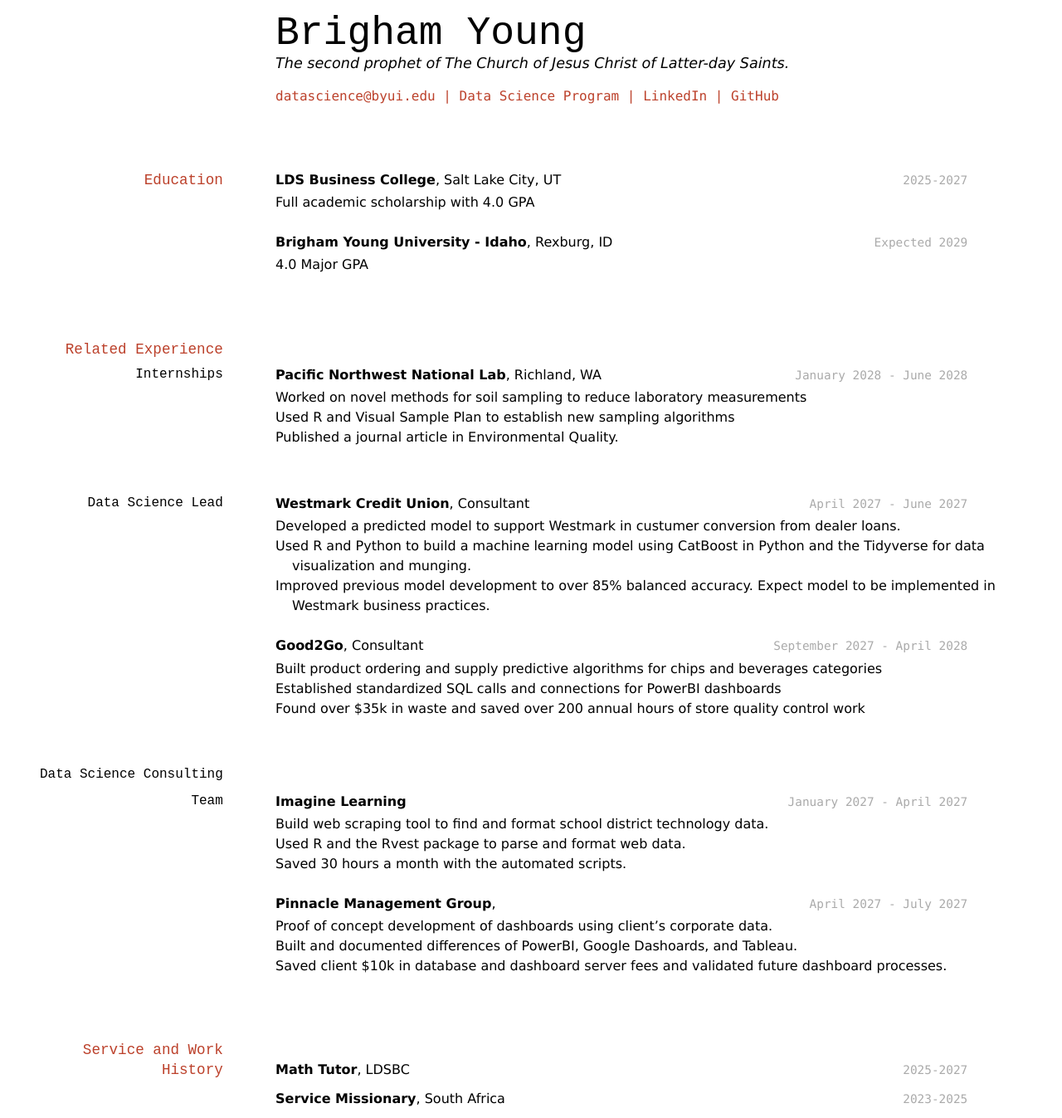
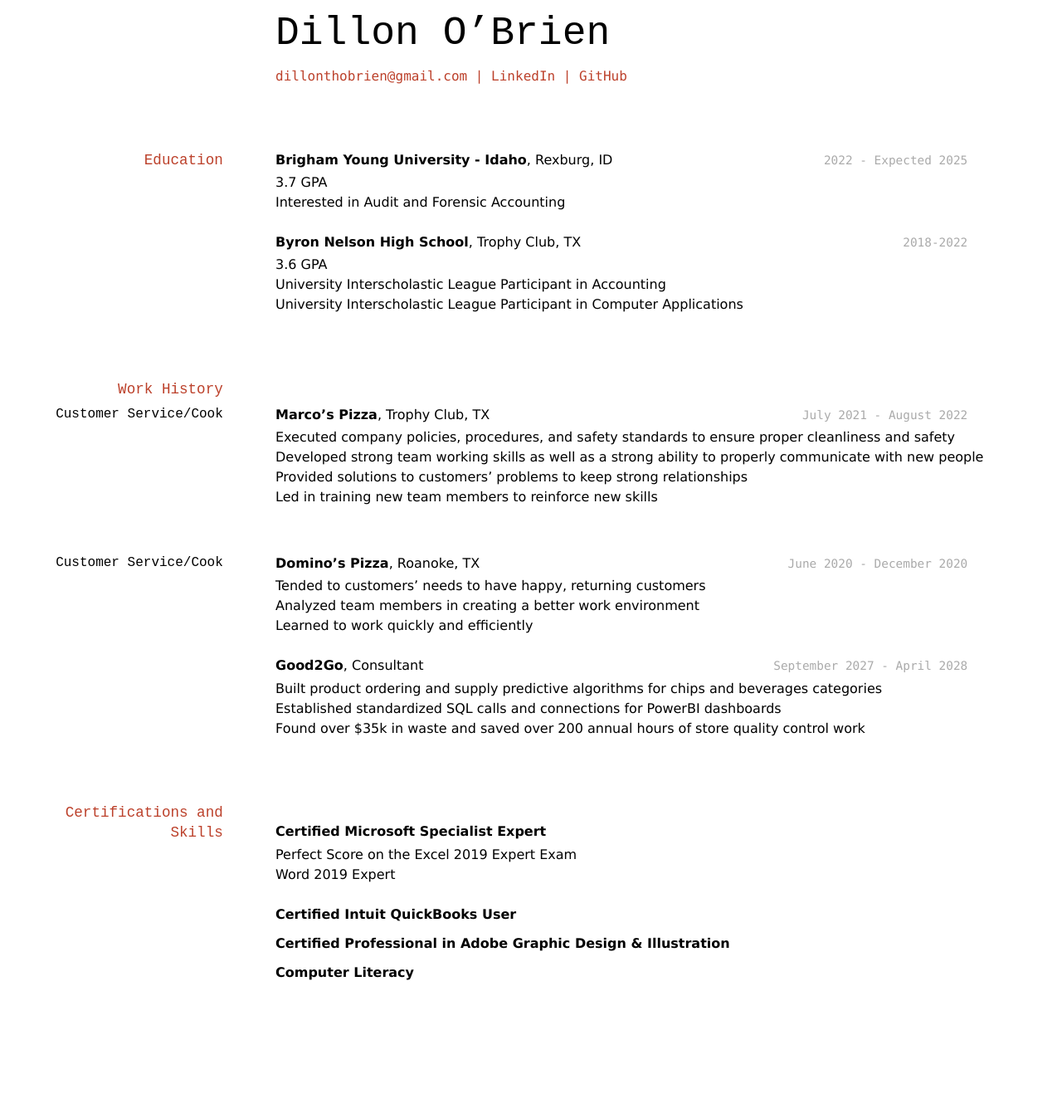
Before and after one commit to dillonthobrien/OBrienResume, a Jekyll site: the page built from docs/index.md, in a window 1280 px wide. Shown: the whole page at 83% size. Built offline with Jekyll 4.4.1, drawn with Linux system fonts in a browser that asks for light colours; after the commit the page ends 1195 px from its top, so only the background shows below that.

Commit message:
Update index.md

```diff
--- a/docs/index.md
+++ b/docs/index.md
@@ -1,51 +1,53 @@
 ---
 layout: cv
-title: Brigham Young's Resume
+title: Dillon O'Brien's Resume
 ---
-# Brigham Young
-The second prophet of The Church of Jesus Christ of Latter-day Saints.
+# Dillon O'Brien
 
 <div id="webaddress">
-<a href="datascience@byui.edu">datascience@byui.edu</a>
-| <a href="https://byuidatascience.github.io/development.html">Data Science Program</a>
-| <a href="https://www.linkedin.com/groups/13537407/">LinkedIn</a>
-| <a href="https://github.com/byuids-resumes">GitHub</a>
+<a href="dillonthobrien@gmail.com">dillonthobrien@gmail.com</a>
+| <a href="https://www.linkedin.com/in/dillontobrien/">LinkedIn</a>
+| <a href="https://github.com/dillonthobrien">GitHub</a>
 </div>
 
 <!-- https://www.monique.tech/the-art-of-markdown -->
 
 ## Education
 
-`2025-2027`
-__LDS Business College__, Salt Lake City, UT
-
-- Full academic scholarship with 4.0 GPA
-
-`Expected 2029`
+`2022 - Expected 2025`
 __Brigham Young University - Idaho__, Rexburg, ID
 
-- 4.0 Major GPA
+- 3.7 GPA
+- Interested in Audit and Forensic Accounting
+
+`2018-2022`
+__Byron Nelson High School__, Trophy Club, TX
+
+- 3.6 GPA
+- University Interscholastic League Participant in Accounting
+- University Interscholastic League Participant in Computer Applications
 
 
-## Related Experience
+## Work History
 
-### Internships
+### Customer Service/Cook
 
-`January 2028 - June 2028`
-__Pacific Northwest National Lab__, Richland, WA
+`July 2021 - August 2022`
+__Marco’s Pizza__, Trophy Club, TX
 
-- Worked on novel methods for soil sampling to reduce laboratory measurements
-- Used R and Visual Sample Plan to establish new sampling algorithms
-- Published a journal article in Environmental Quality.
+- Executed company policies, procedures, and safety standards to ensure proper cleanliness and safety
+- Developed strong team working skills as well as a strong ability to properly communicate with new people
+- Provided solutions to customers’ problems to keep strong relationships
+- Led in training new team members to reinforce new skills
 
-### Data Science Lead
+### Customer Service/Cook
 
-`April 2027 - June 2027`
-__Westmark Credit Union__, Consultant
+`June 2020 - December 2020`
+__Domino’s Pizza__, Roanoke, TX
 
-- Developed a predicted model to support Westmark in custumer conversion from dealer loans.
-- Used R and Python to build a machine learning model using CatBoost in Python and the Tidyverse for data visualization and munging.
-- Improved previous model development to over 85% balanced accuracy. Expect model to be implemented in Westmark business practices.
+- Tended to customers’ needs to have happy, returning customers
+- Analyzed team members in creating a better work environment
+- Learned to work quickly and efficiently
 
 `September 2027 - April 2028`
 __Good2Go__, Consultant
@@ -54,32 +56,19 @@ __Good2Go__, Consultant
 - Established standardized SQL calls and connections for PowerBI dashboards
 - Found over $35k in waste and saved over 200 annual hours of store quality control work
 
-### Data Science Consulting Team
 
-`January 2027 - April 2027`
-__Imagine Learning__
+## Certifications and Skills
 
-- Build web scraping tool to find and format school district technology data.
-- Used R and the Rvest package to parse and format web data.
-- Saved 30 hours a month with the automated scripts.
+__Certified Microsoft Specialist Expert__
 
-`April 2027 - July 2027`
-__Pinnacle Management Group__,
+- Perfect Score on the Excel 2019 Expert Exam
+- Word 2019 Expert
 
-- Proof of concept development of dashboards using client's corporate data.
-- Built and documented differences of PowerBI, Google Dashoards, and Tableau.
-- Saved client $10k in database and dashboard server fees and validated future dashboard processes.
+__Certified Intuit QuickBooks User__
 
+__Certified Professional in Adobe Graphic Design & Illustration__
 
-## Service and Work History
-
-`2025-2027`
-__Math Tutor__, LDSBC
-
-
-`2023-2025`
-__Service Missionary__, South Africa
-
+__Computer Literacy__
 
 
 <!-- ### Footer
```
